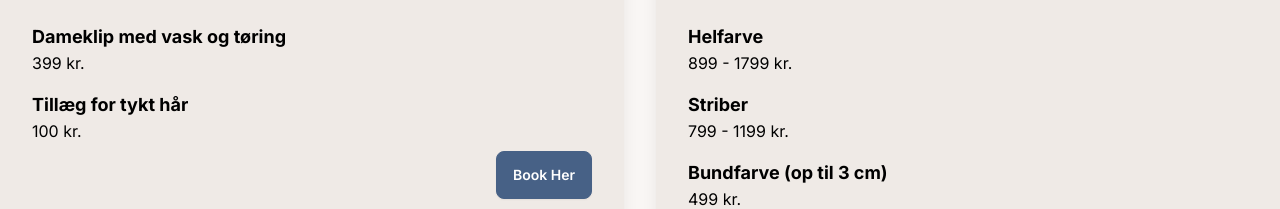
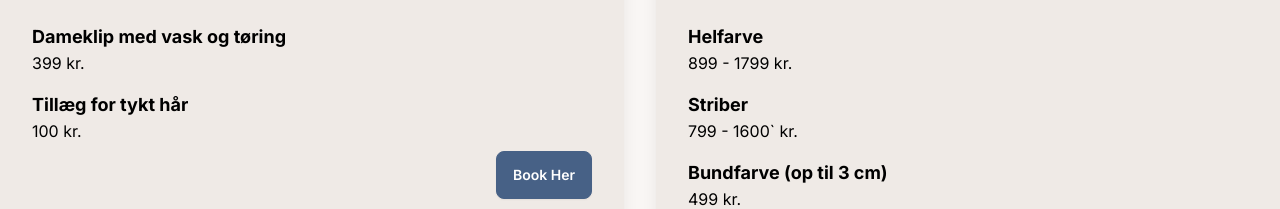
Before and after one commit to xLTJ/salon-m, a Next.js app: page /behandlinger-og-priser in a window 1280 px wide. Shown: the part 1103-1312 px from the top of the page. Built offline with nearby package versions, Linux system fonts and the light colour scheme; a web font is replaced by a local one.

Commit message:
updated price

```diff
--- a/components/services-and-prices-page/services-and-prices-overview-section.tsx
+++ b/components/services-and-prices-page/services-and-prices-overview-section.tsx
@@ -47,7 +47,7 @@ export default function ServicesAndPricesOverviewSection() {
                     >
                         <PriceEntries services={[
                             {serviceName: "Helfarve", price: "899 - 1799"},
-                            {serviceName: "Striber", price: "799 - 1199"},
+                            {serviceName: "Striber", price: "799 - 1600`"},
                             {serviceName: "Bundfarve (op til 3 cm)", price: "499"},
                             {serviceName: "Babylights", price: "1365 - 1865"},
                             {serviceName: "Balayage", price: "1875 - 2175"},
```
